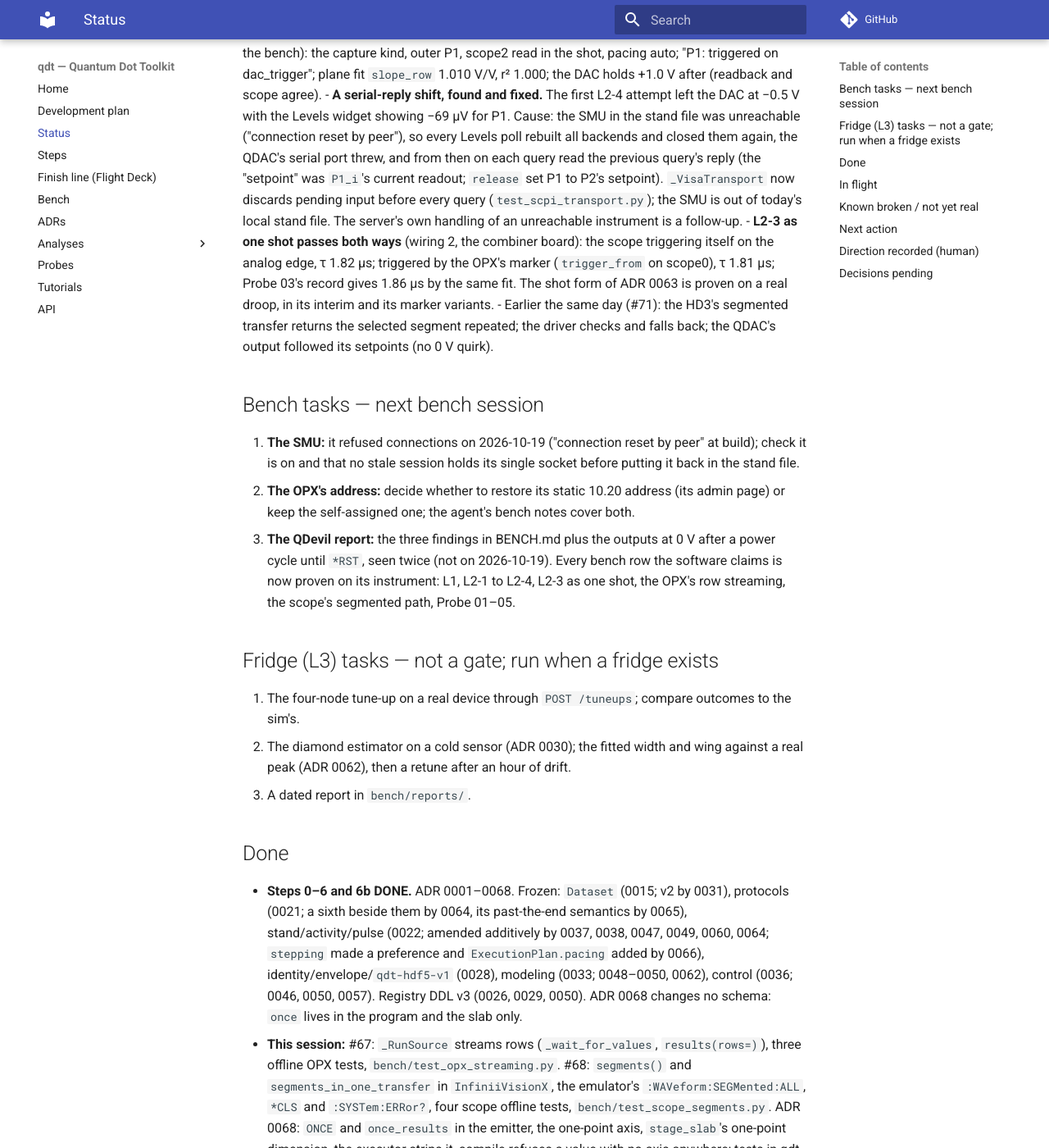
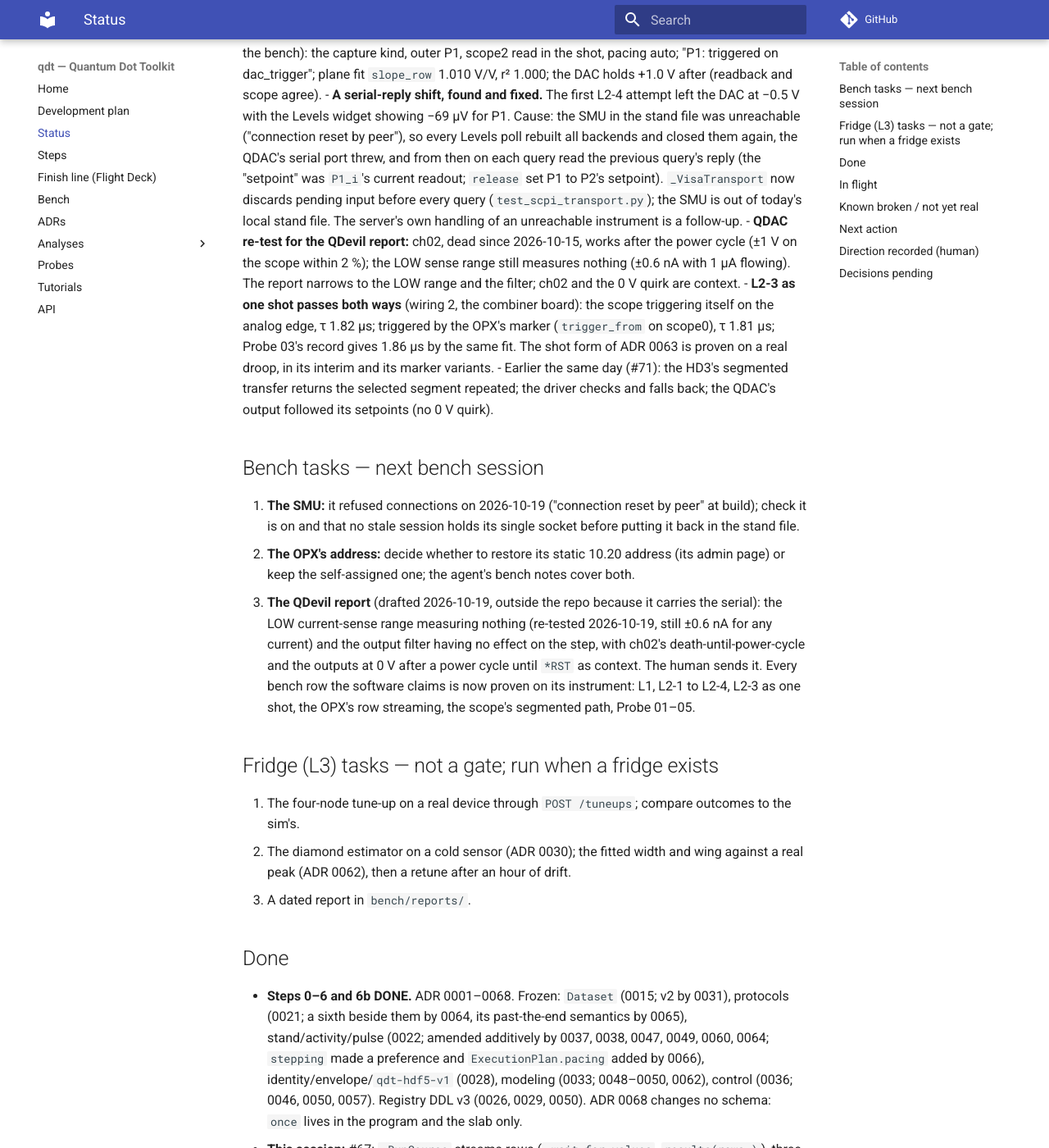
Before and after one commit to CowboyQuantum/qdt, an MkDocs documentation site: the page built from docs/STATUS.md, in a window 1280 px wide and 1400 px high, scrolled down 502 px. Shown: the whole window at 82% size. Built offline with MkDocs 1.6.1 and Material for MkDocs 9.7.7, drawn with Linux system fonts in a browser that asks for light colours; comment, search, counter and statistics services are not loaded; some of the changed text lies outside the part shown.

Commit message:
docs: QDAC re-test 2026-10-19 — ch02 works after the power cycle, the LOW sense range still measures nothing; the QDevil report narrowed to the LOW range and the filter (BENCH.md, STATUS)
Co-Authored-By: Claude Fable 5.1 <noreply@anthropic.com>

```diff
--- a/docs/STATUS.md
+++ b/docs/STATUS.md
@@ -24,6 +24,9 @@ report, L2-4 from the UI; the human merges). PRs #25–#71 merged 2026-10-14/19.
   query read the previous query's reply (the "setpoint" was `P1_i`'s current readout; `release` set P1 to P2's
   setpoint). `_VisaTransport` now discards pending input before every query (`test_scpi_transport.py`); the SMU
   is out of today's local stand file. The server's own handling of an unreachable instrument is a follow-up.
+- **QDAC re-test for the QDevil report:** ch02, dead since 2026-10-15, works after the power cycle (±1 V on the
+  scope within 2 %); the LOW sense range still measures nothing (±0.6 nA with 1 µA flowing). The report narrows
+  to the LOW range and the filter; ch02 and the 0 V quirk are context.
 - **L2-3 as one shot passes both ways** (wiring 2, the combiner board): the scope triggering itself on the
   analog edge, τ 1.82 µs; triggered by the OPX's marker (`trigger_from` on scope0), τ 1.81 µs; Probe 03's record
   gives 1.86 µs by the same fit. The shot form of ADR 0063 is proven on a real droop, in its interim and its
@@ -36,8 +39,10 @@ report, L2-4 from the UI; the human merges). PRs #25–#71 merged 2026-10-14/19.
    that no stale session holds its single socket before putting it back in the stand file.
 2. **The OPX's address:** decide whether to restore its static 10.20 address (its admin page) or keep the
    self-assigned one; the agent's bench notes cover both.
-3. **The QDevil report:** the three findings in BENCH.md plus the outputs at 0 V after a power cycle until
-   `*RST`, seen twice (not on 2026-10-19).
+3. **The QDevil report** (drafted 2026-10-19, outside the repo because it carries the serial): the LOW
+   current-sense range measuring nothing (re-tested 2026-10-19, still ±0.6 nA for any current) and the output
+   filter having no effect on the step, with ch02's death-until-power-cycle and the outputs at 0 V after a
+   power cycle until `*RST` as context. The human sends it.
 Every bench row the software claims is now proven on its instrument: L1, L2-1 to L2-4, L2-3 as one shot, the
 OPX's row streaming, the scope's segmented path, Probe 01–05.
 
@@ -159,7 +164,7 @@ Step 7 when sign-off arrives.
   unreachable); "typically I run a sudo command to expose the ip of the opx" (it was `sudo ifconfig
   en11 alias`, not the cause: the OPX had moved to a link-local address); "the gh runner seems stuck" (GitHub
   Actions degraded; #71 merged on local checks); "ok the opx should be good to go" (#67 proven, L2-4 from the UI); "the combiner board is wired up" (L2-3 as one
-  shot, both ways).
+  shot, both ways); "is the qdevil report still needed?" (yes, narrowed: ch02 revived, the LOW range still dead).
 
 ## Decisions pending
 - **What follows** (the candidates above).
```
Also changed, not shown: docs/BENCH.md (+5 -3 lines).
